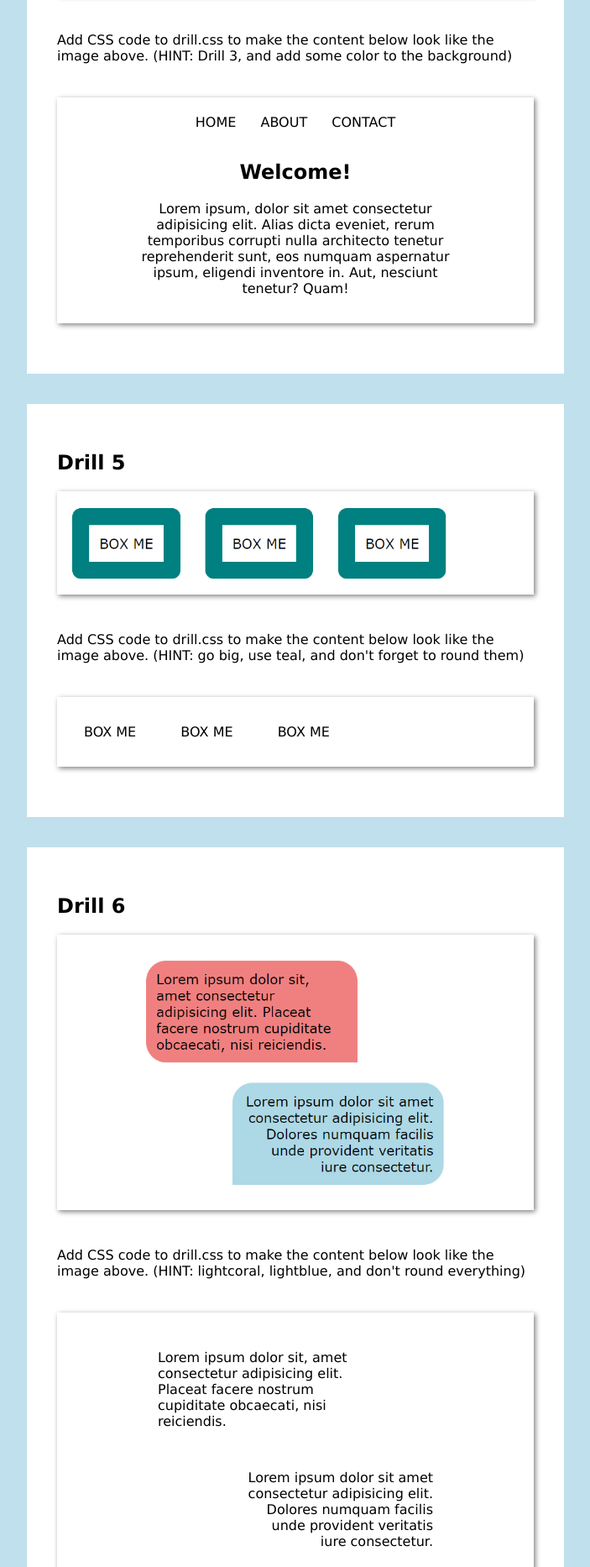
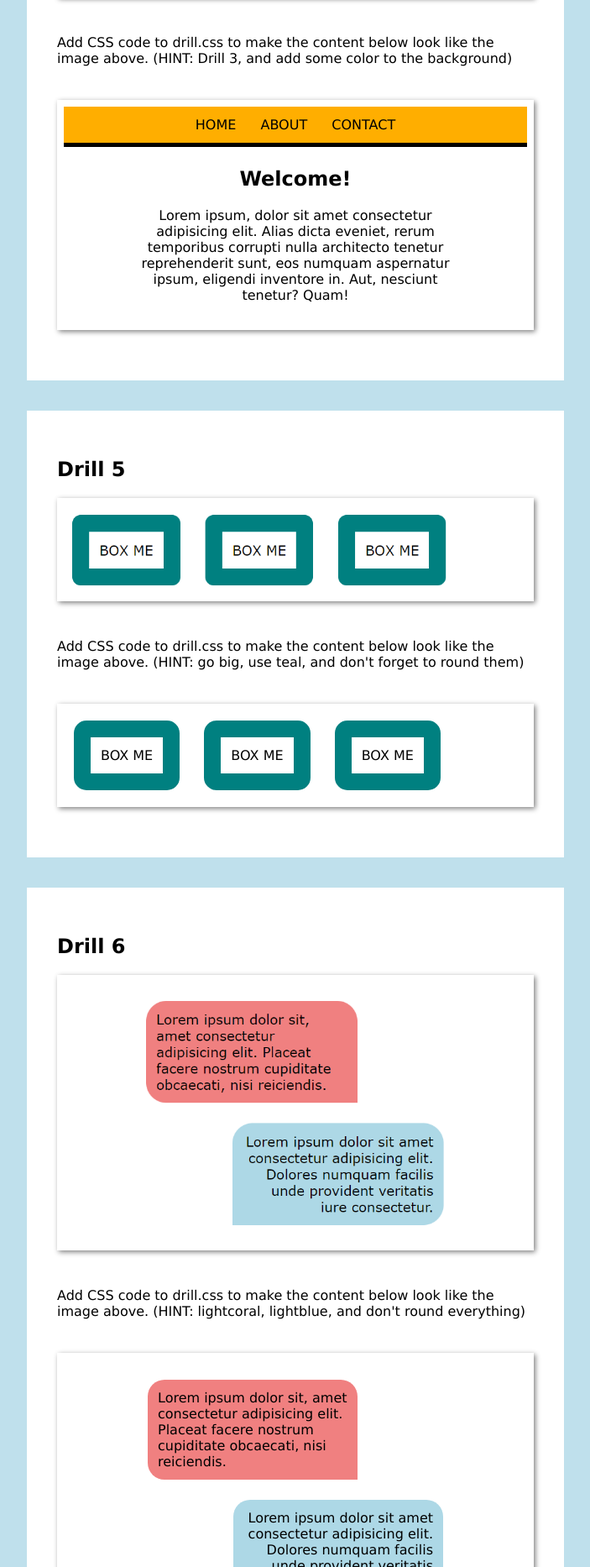
Before and after one commit to Octavious2825/Octavious2825.github.io, a plain HTML site: page box-model-border-drills/index.html in a window 1280 px wide. Shown: the part 3102-4968 px from the top of the page at 84% size, without its empty margins (4-707 px from the left). Drawn offline with Linux system fonts and the light colour scheme.

Commit message:
border demo

```diff
--- a/box-model-border-drills/css/drill.css
+++ b/box-model-border-drills/css/drill.css
@@ -15,19 +15,39 @@
 }
 
 /* Drill 3 - Write your code solution below */
-
+.d3-h2{
+    border-bottom: solid
+}
 
 
 /* Drill 4 - Write your code solution below */
 
-
+#d4-navbar{
+    background-color: rgb(255, 174, 0);
+    border-bottom: solid 5px;
+}
 
 /* Drill 5 - Write your code solution below */
-
+.d5-div{
+    border: solid 20px teal;
+    border-radius: 15px;
+}
 
 
 /* Drill 6 - Write your code solution below */
-
-
+#d6-div-1{
+    background-color: lightcoral;
+    border-radius: 20px 20px 0px 20px;
+}
+#d6-div-2 {
+    background-color: lightblue;
+    border-radius: 20px 20px 20px 0px;
+}
 
 /* Drill 7 - Write your code solution below */
+#d7-img-1{
+    border-radius: 8px 60px;
+}
+#d7-img-2{
+    border-radius: 60px 8px;
+}
```
